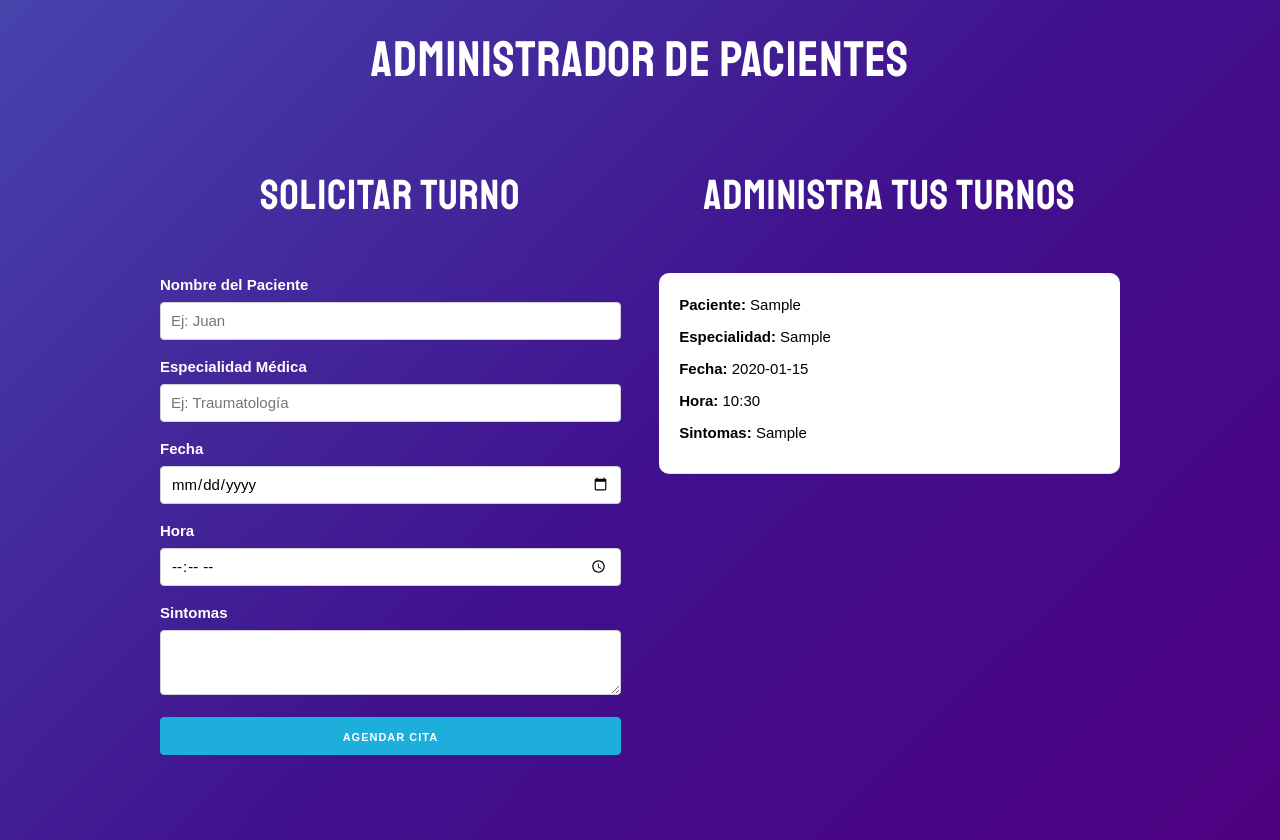
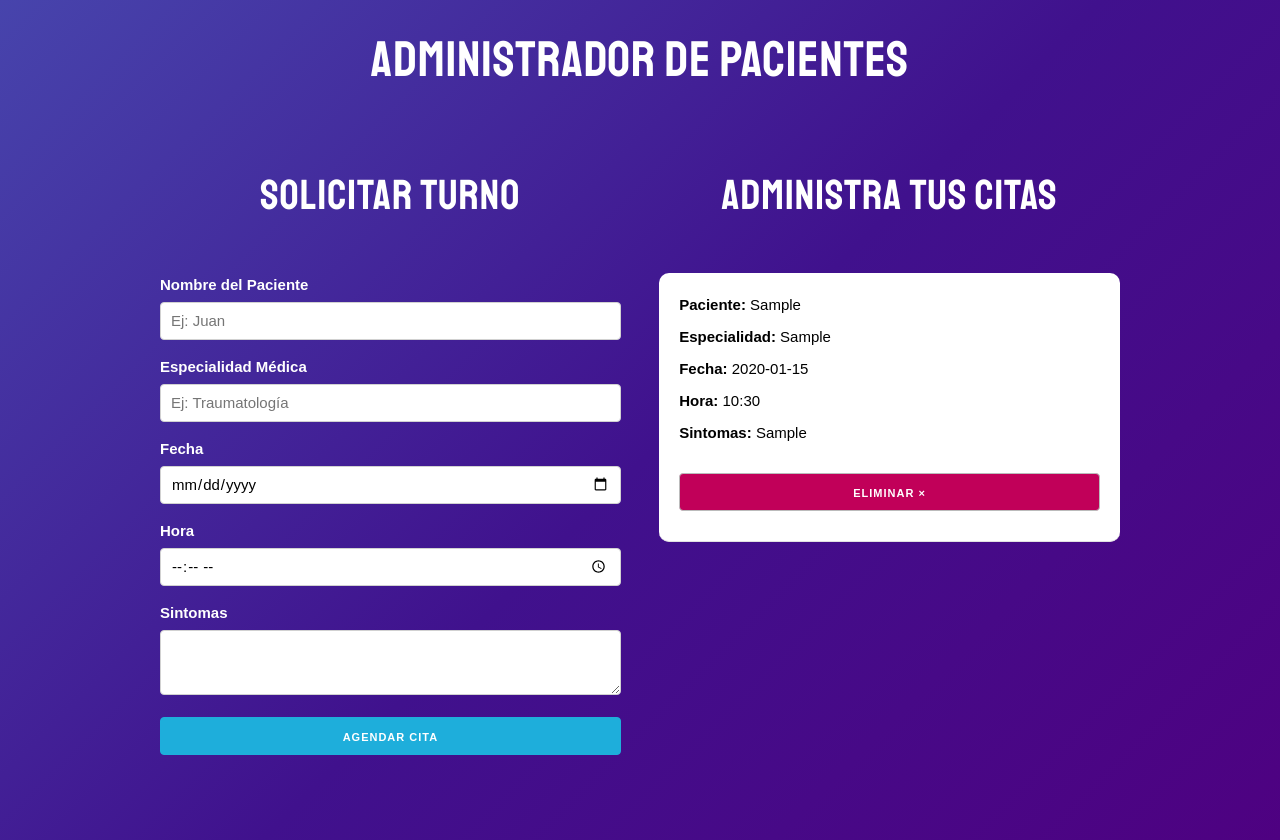
Before and after one commit to AlanGaia/admin-citas-react, a React (Create React App) app in the folder citas/: page / in a window 1280 px wide. Both pictures are taken after typing "Sample", "Sample", "2020-01-15", "10:30", "Sample" into the empty fields and a click on the button "AGENDAR CITA". Built offline with nearby package versions, Linux system fonts and the light colour scheme.

Commit message:
local Storage saving appointments

```diff
--- a/citas/src/App.js
+++ b/citas/src/App.js
@@ -1,12 +1,17 @@
-import React, {useState} from 'react';
+import React, {useState , useEffect} from 'react';
 import Form from './components/Form';
 import Appointment from './components/Appointment';
 
 function App() {
 
+    //Appointments in local Storage
+    let initialAppointments = JSON.parse(localStorage.getItem('appointments'));
+    if(!initialAppointments) {
+      initialAppointments = [];
+    }
+
   //array of appointments
-  const [appointments, setAppointments] = useState([]);
-
+  const [appointments, setAppointments] = useState(initialAppointments);
 
   //Read array of appointments and append a new one to the list
   const appendAppointment = appointment => {
@@ -15,6 +20,24 @@ function App() {
       appointment // Add the new one to the list
     ]);
   }
+
+  //Delete appointment by id
+  const deleteAppointment = id => {
+    const newsAppointments = appointments.filter( appointment => appointment.id !== id);
+    setAppointments(newsAppointments);
+  }
+
+  //UseEffect for listen to changes on Appointments[]
+  useEffect( () => {
+    if(initialAppointments){
+      localStorage.setItem('appointments', JSON.stringify(appointments));
+    } else {
+      localStorage.setItem('appointments', JSON.stringify([]));
+    }
+  }, [appointments] );
+
+
+  const appointmentTitle = appointments.length === 0 ? 'No hay citas agendadas' : 'Administra tus Citas';
 
   return (
     <>
@@ -27,11 +50,12 @@ function App() {
           </div>
 
           <div className="one-half column">
-            <h2>Administra tus turnos</h2>
+            <h2>{appointmentTitle}</h2>
             {appointments.map(appointment => (
               <Appointment
                 appointment={appointment}
                 key={appointment.id}
+                deleteAppointment={deleteAppointment}
             />
             ))}
           </div>
--- a/citas/src/components/Appointment.jsx
+++ b/citas/src/components/Appointment.jsx
@@ -1,13 +1,19 @@
 import React from 'react'
 
-const Appointment = ({appointment}) => (
+const Appointment = ({appointment, deleteAppointment}) => (
     <div className="cita">
         <p>Paciente: <span>{appointment.patient}</span></p>
         <p>Especialidad: <span>{appointment.speciality}</span></p>
         <p>Fecha: <span>{appointment.date}</span></p>
         <p>Hora: <span>{appointment.time}</span></p>
         <p>Sintomas: <span>{appointment.symptoms}</span></p>
+
+        <button
+          className="button eliminar u-full-width"
+          onClick={() => deleteAppointment(appointment.id)}
+        > Eliminar &times;</button>
     </div>
 );
 
+
 export default Appointment;
```
